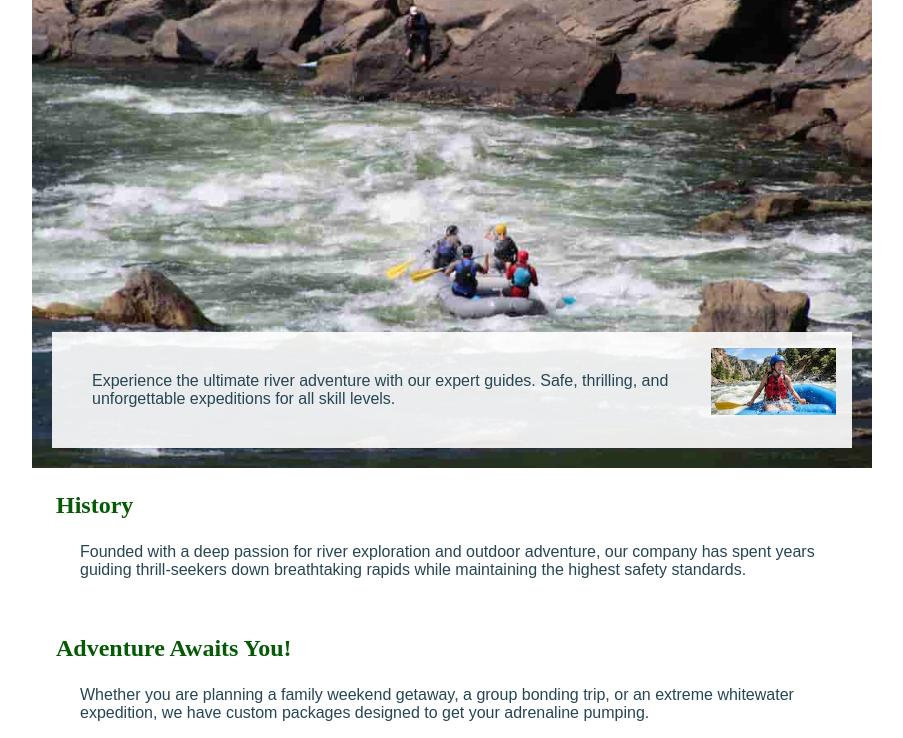
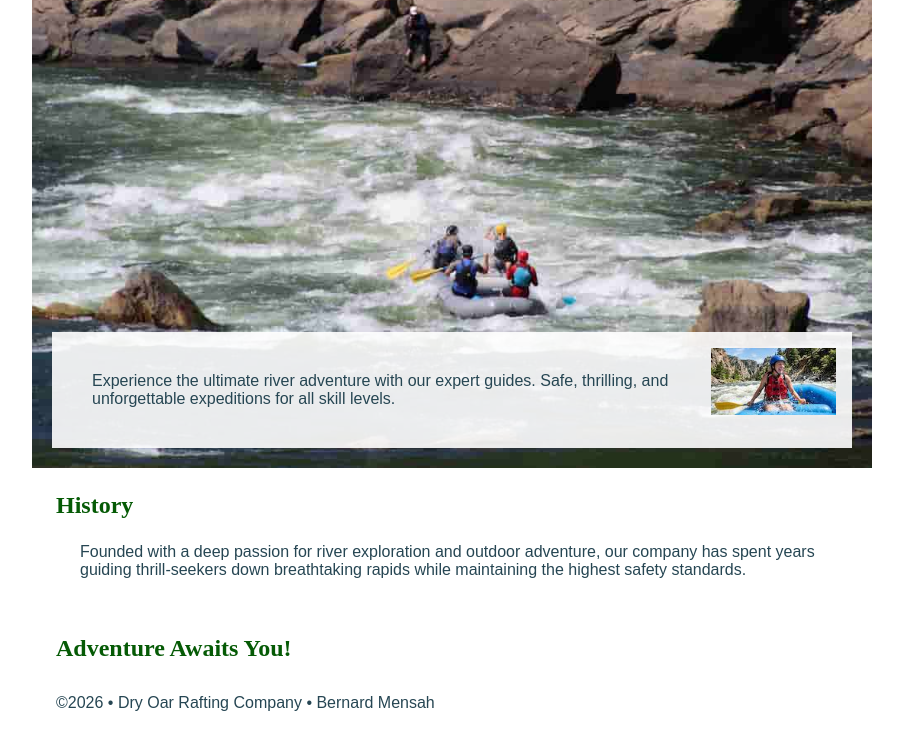
Before and after one commit to mensahbernard439-cloud/wdd130, a plain HTML site: page wwr/about.html in a window 1280 px wide. Shown: the part 194-932 px from the top of the page, without its empty margins (188-1091 px from the left). Drawn offline with Linux system fonts and the light colour scheme.

Commit message:
Complete W03 About Us page

```diff
--- a/wwr/about.html
+++ b/wwr/about.html
@@ -39,7 +39,6 @@
 
         <section>
             <h2>Adventure Awaits You!</h2>
-            <p>Whether you are planning a family weekend getaway, a group bonding trip, or an extreme whitewater expedition, we have custom packages designed to get your adrenaline pumping.</p>
         </section>
     </main>
 
```
